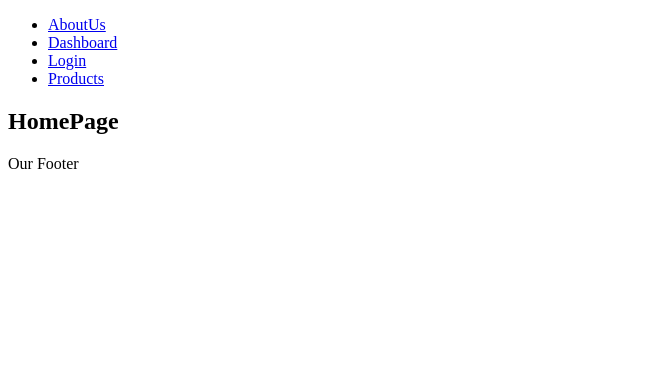
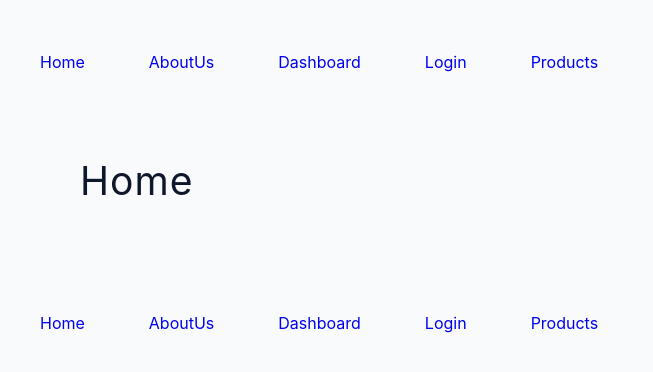
Before and after one commit to UsamaBhakrani/React-Router-v6, a React (Vite) app: page / in a window 1280 px wide. Shown: the top 372 px of the page, without its empty margins (0-653 px from the left). Built offline with nearby package versions, Linux system fonts and the light colour scheme.

Commit message:
Adding new Styles

```diff
--- a/src/App.jsx
+++ b/src/App.jsx
@@ -5,25 +5,13 @@ import Products from "./pages/Products";
 import Dashboard from "./pages/Dashboard";
 import Login from "./pages/Login";
 import Error from "./pages/Error";
+import Nav from "./pages/Nav";
 
 const App = () => {
   return (
     <>
       <nav>
-        <ul>
-          <li>
-            <Link to="about">AboutUs</Link>
-          </li>
-          <li>
-            <Link to="dashboard">Dashboard </Link>
-          </li>
-          <li>
-            <Link to="login">Login</Link>
-          </li>
-          <li>
-            <Link to="products">Products</Link>
-          </li>
-        </ul>
+        <Nav />
       </nav>
       <Routes>
         <Route path="/" element={<Home />} />
@@ -33,7 +21,9 @@ const App = () => {
         <Route path="login" element={<Login />} />
         <Route path="*" element={<Error />} />
       </Routes>
-      <footer>Our Footer</footer>
+      <footer>
+        <Nav />
+      </footer>
     </>
   );
 };
--- a/src/index.css
+++ b/src/index.css
@@ -122,9 +122,16 @@ a {
   text-decoration: none;
 }
 ul {
+  display: flex;
   list-style-type: none;
   padding: 0;
 }
+li {
+  list-style-type: none;
+  padding: 2rem;
+}
+
+
 
 .img {
   width: 100%;
--- a/src/main.jsx
+++ b/src/main.jsx
@@ -2,6 +2,7 @@ import React from "react";
 import ReactDOM from "react-dom/client";
 import App from "./App.jsx";
 import { BrowserRouter } from "react-router-dom";
+import "./index.css";
 
 ReactDOM.createRoot(document.getElementById("root")).render(
   <BrowserRouter>
--- a/src/pages/Dashboard.jsx
+++ b/src/pages/Dashboard.jsx
@@ -1,7 +1,7 @@
 const Dashboard = () => {
   return (
-    <section className='section'>
-      <h4>Dashboard</h4>
+    <section className="section">
+      <h2>Dashboard</h2>
     </section>
   );
 };
--- a/src/pages/Home.jsx
+++ b/src/pages/Home.jsx
@@ -1,8 +1,7 @@
-import { Link } from "react-router-dom";
 const Home = () => {
   return (
     <section className="section">
-      <h2>HomePage</h2>
+      <h2>Home</h2>
     </section>
   );
 };
--- /dev/null
+++ b/src/pages/Nav.jsx
@@ -0,0 +1,25 @@
+import { Link } from "react-router-dom";
+
+const Nav = () => {
+  return (
+    <ul>
+      <li>
+        <Link to="/">Home</Link>
+      </li>
+      <li>
+        <Link to="about">AboutUs</Link>
+      </li>
+      <li>
+        <Link to="dashboard">Dashboard </Link>
+      </li>
+      <li>
+        <Link to="login">Login</Link>
+      </li>
+      <li>
+        <Link to="products">Products</Link>
+      </li>
+    </ul>
+  );
+};
+
+export default Nav;
```
